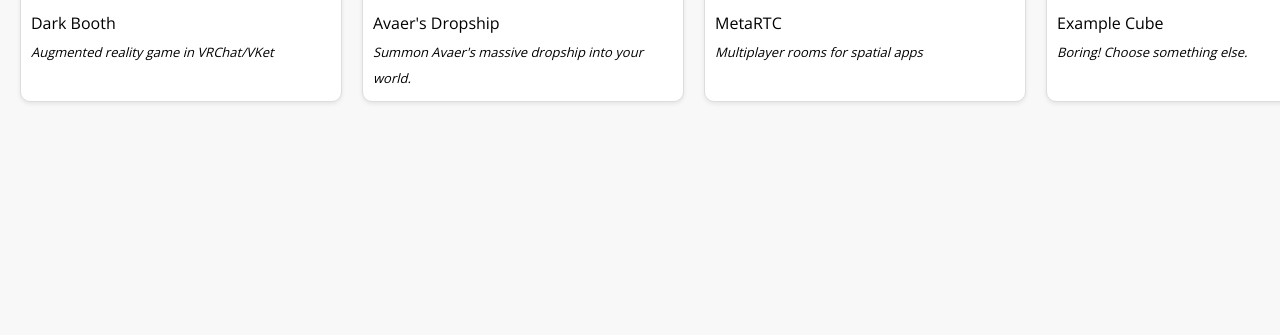
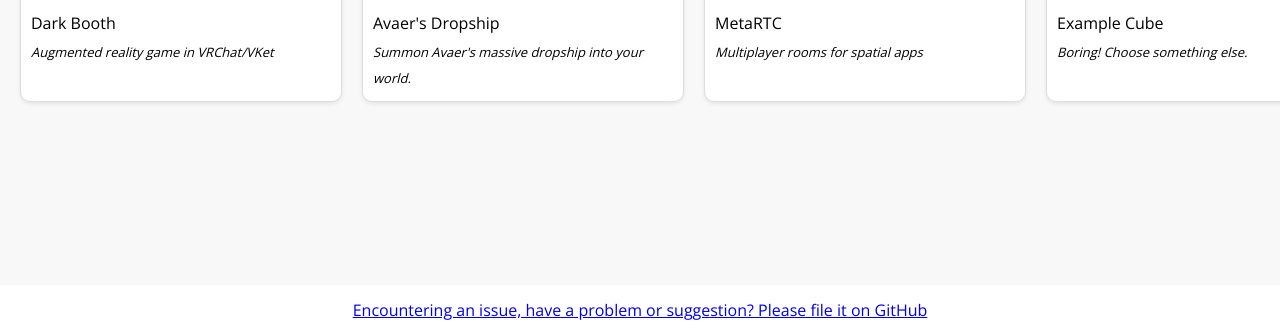
Before and after one commit to webaverse/metachromium-home, a website: page index.html in a window 1280 px wide. Shown: the part 465-800 px from the top of the page. Drawn offline with nearby package versions, Linux system fonts and the light colour scheme.

Commit message:
Update homepage to include link to GitHub issues

```diff
--- a/index.html
+++ b/index.html
@@ -83,6 +83,28 @@
   margin-top: 50px;
   padding: 20px;
 }
+
+footer {
+  position: absolute;
+  text-align: center;
+  margin: auto;
+  display: flex;
+  bottom: 0;
+  left: 0;
+  width: 100vw;
+  height: 50px;
+  background-color: #FFF;
+  box-shadow: 0 2px 4px 0 rgba(0, 0, 0, 0.08);
+  align-items: center;
+  user-select: none;
+  z-index: 1;
+}
+
+footer a {
+  text-align: center;
+  margin: auto;
+}
+
 h1 {
   margin: 0;
   margin-bottom: 10px;
@@ -166,5 +188,8 @@
     </a>
   </div>
 </section>
+<footer id=footer>
+<a href="https://github.com/webaverse/metachromium-bin/issues">Encountering an issue, have a problem or suggestion? Please file it on GitHub</a>
+</footer>
 </body>
 </html>
```
